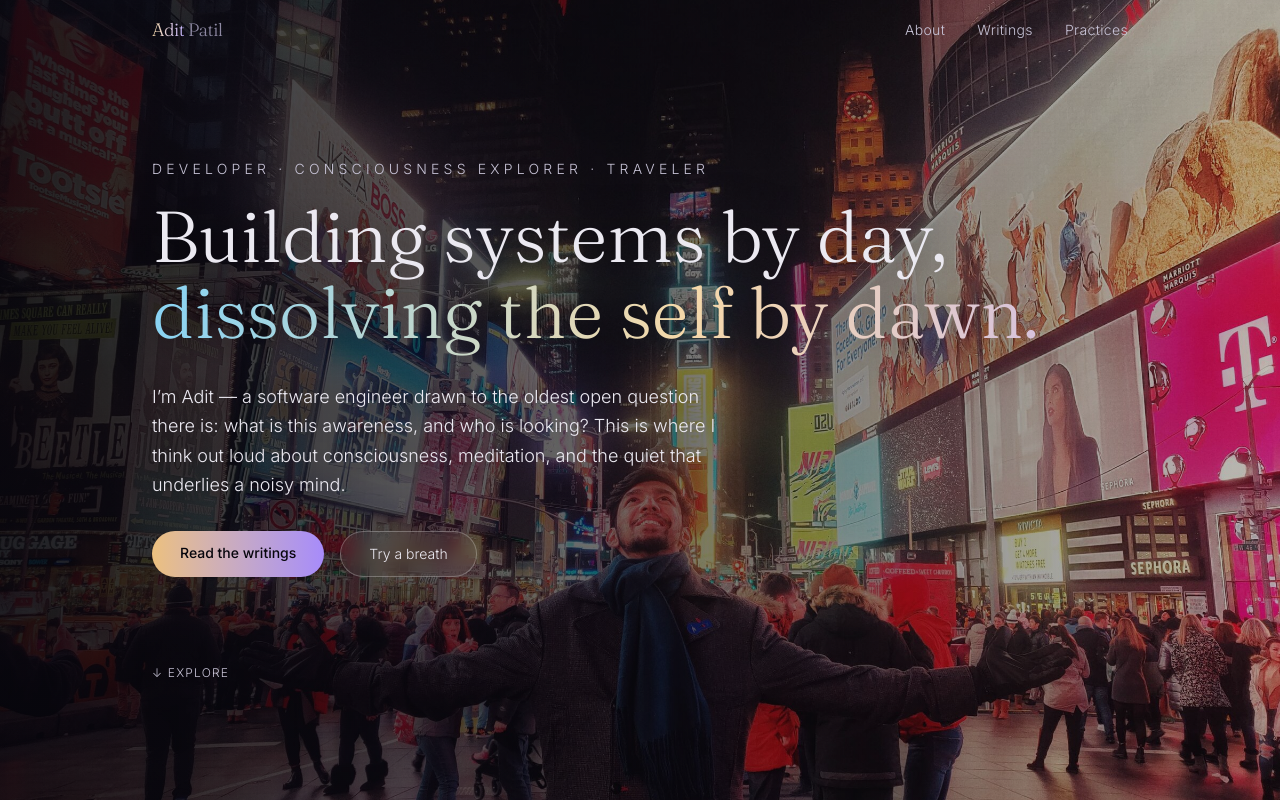
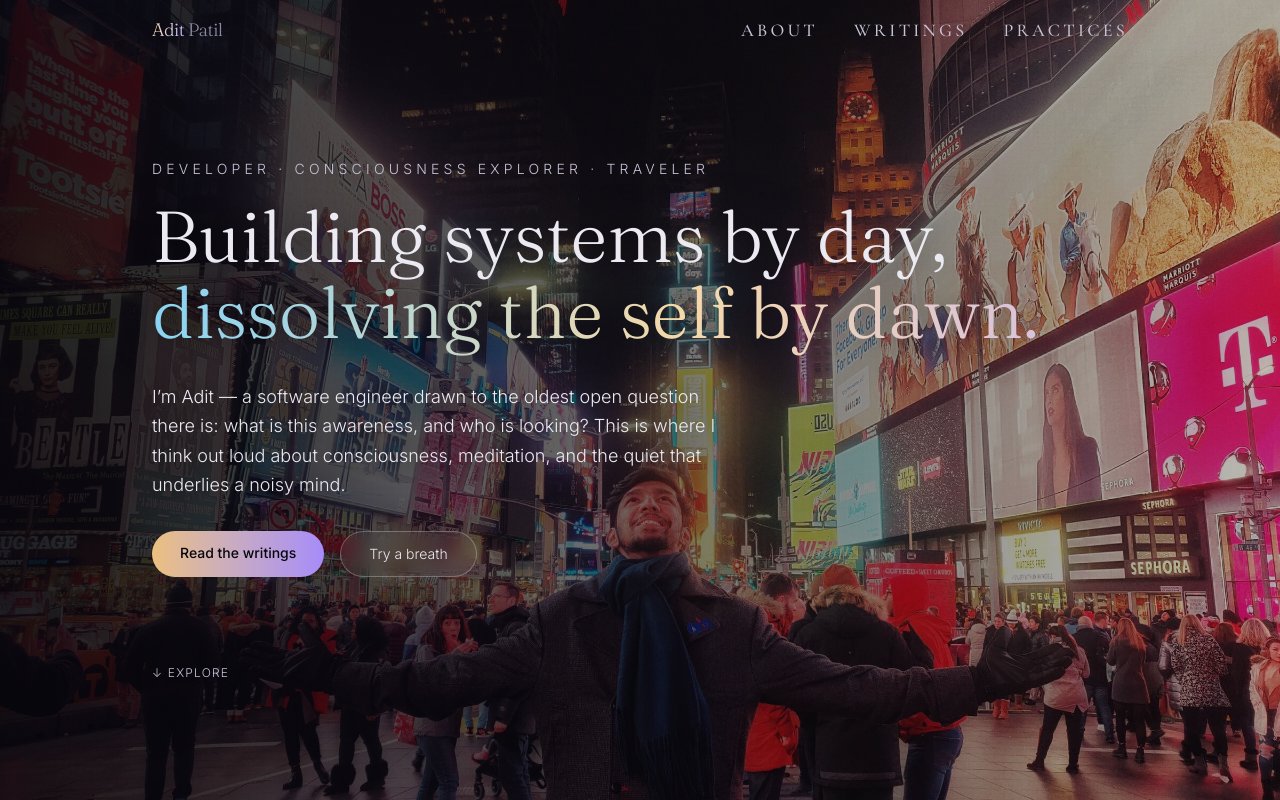
Before and after one commit to aditpatil10/adi10_website, a React (Vite) app: page / in a window 1280 px wide. Shown: the top 800 px of the page. Built offline with nearby package versions, Linux system fonts and the light colour scheme.

Commit message:
Use Cormorant Garamond for an elegant navbar

```diff
--- a/index.html
+++ b/index.html
@@ -12,7 +12,7 @@
     <link rel="preconnect" href="https://fonts.googleapis.com" />
     <link rel="preconnect" href="https://fonts.gstatic.com" crossorigin />
     <link
-      href="https://fonts.googleapis.com/css2?family=Fraunces:ital,opsz,wght@0,9..144,300..600;1,9..144,300..500&family=Inter:wght@300..600&display=swap"
+      href="https://fonts.googleapis.com/css2?family=Cormorant+Garamond:ital,wght@0,400;0,500;0,600;1,500&family=Fraunces:ital,opsz,wght@0,9..144,300..600;1,9..144,300..500&family=Inter:wght@300..600&display=swap"
       rel="stylesheet"
     />
   </head>
--- a/src/components/Nav.tsx
+++ b/src/components/Nav.tsx
@@ -46,13 +46,13 @@ function Nav() {
         </Link>
 
         {/* Desktop links */}
-        <ul className="hidden items-center gap-8 text-sm sm:flex">
+        <ul className="hidden items-center gap-9 sm:flex">
           {links.map((l) => (
             <li key={l.to}>
               <NavLink
                 to={l.to}
                 className={({ isActive }) =>
-                  `group relative tracking-wide transition-colors ${
+                  `group relative font-nav text-lg font-medium tracking-[0.18em] uppercase transition-colors ${
                     isActive
                       ? 'text-mist-100'
                       : 'text-mist-300 hover:text-mist-100'
@@ -106,7 +106,7 @@ function Nav() {
               to={l.to}
               onClick={() => setOpen(false)}
               className={({ isActive }) =>
-                `block py-3 text-sm tracking-wide ${
+                `block py-3 font-nav text-xl font-medium tracking-[0.18em] uppercase ${
                   isActive ? 'text-mist-100' : 'text-mist-300'
                 }`
               }
--- a/src/index.css
+++ b/src/index.css
@@ -25,6 +25,7 @@
 
   --font-display: 'Fraunces', ui-serif, Georgia, serif;
   --font-sans: 'Inter', ui-sans-serif, system-ui, sans-serif;
+  --font-nav: 'Cormorant Garamond', ui-serif, Georgia, serif;
 
   /* Custom animations exposed as Tailwind utilities (animate-*) */
   --animate-aurora: aurora 22s ease-in-out infinite alternate;
```
